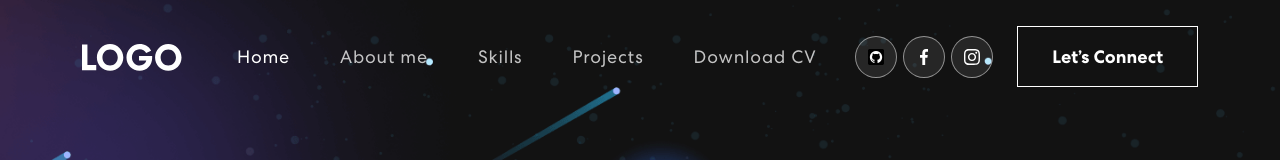
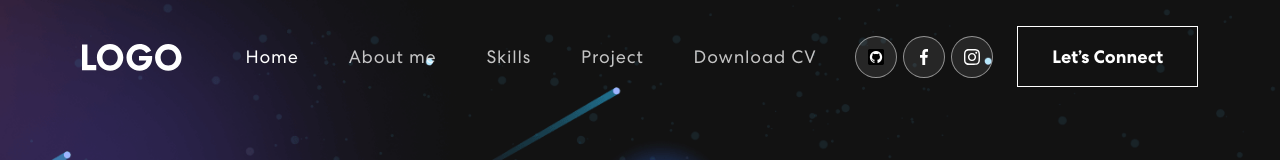
Before and after one commit to minhtq13/personal-portfolio, a React (Create React App) app: page / in a window 1280 px wide. Shown: the top 160 px of the page. Built offline with nearby package versions, Linux system fonts and the light colour scheme; no server answers; the HTML template or start-up script is replaced by a standard one.

Commit message:
test deploy #2

```diff
--- a/src/components/NavBar.jsx
+++ b/src/components/NavBar.jsx
@@ -81,7 +81,7 @@ export const NavBar = () => {
                 }
                 onClick={() => onUpdateActiveLink("projects")}
               >
-                Projects
+                Project
               </Nav.Link>
               <Nav.Link
                 href=""
@@ -92,7 +92,7 @@ export const NavBar = () => {
               >
                 <a
                   target="_blank"
-                  href="../../CV/CVTaQuangMinh.pdf"
+                  href="../../public/CV/CVTaQuangMinh.pdf"
                   class="cvbtn"
                   //   download
                 >
```
Also changed, not shown: 1 other file (tests, documents, lock files or other folders).
